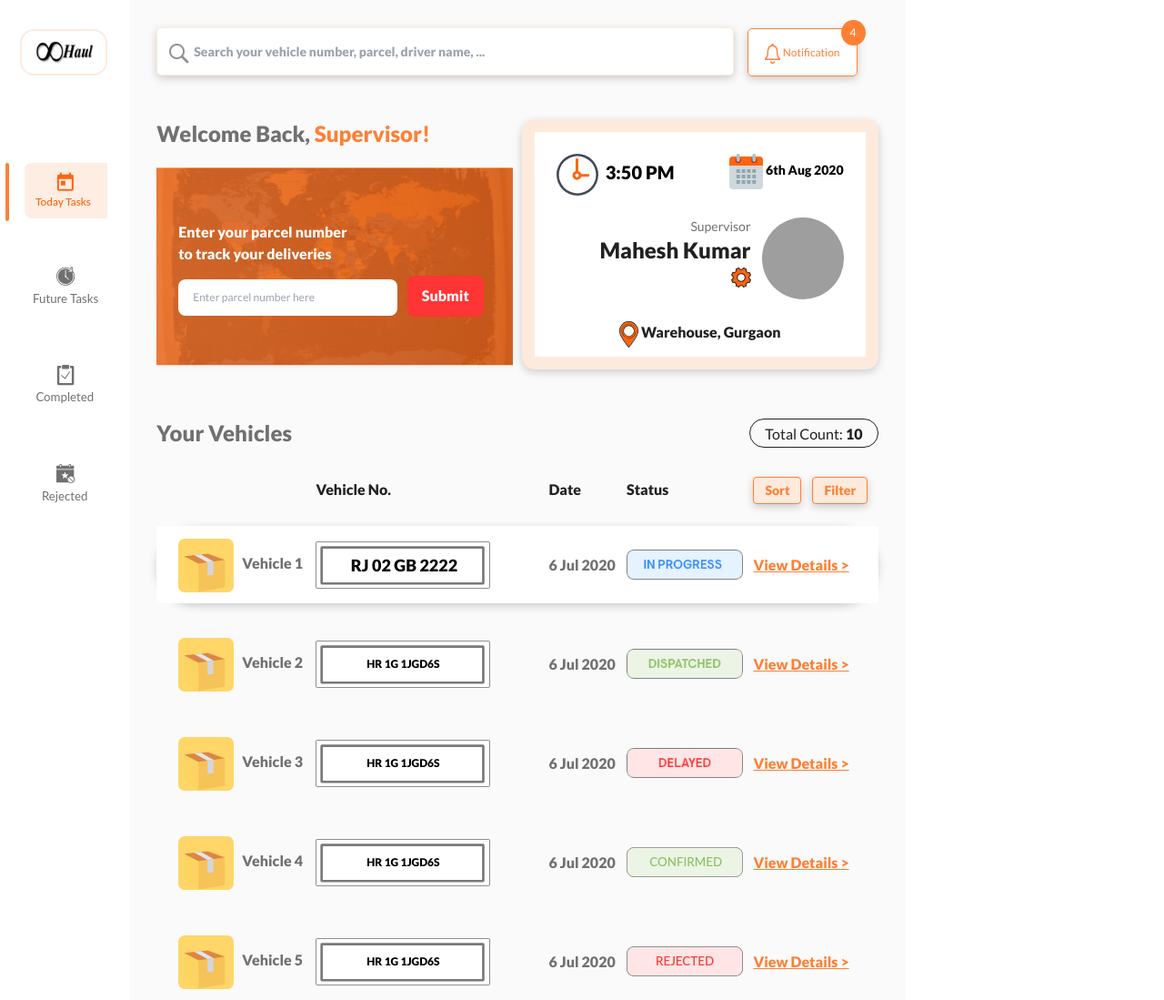
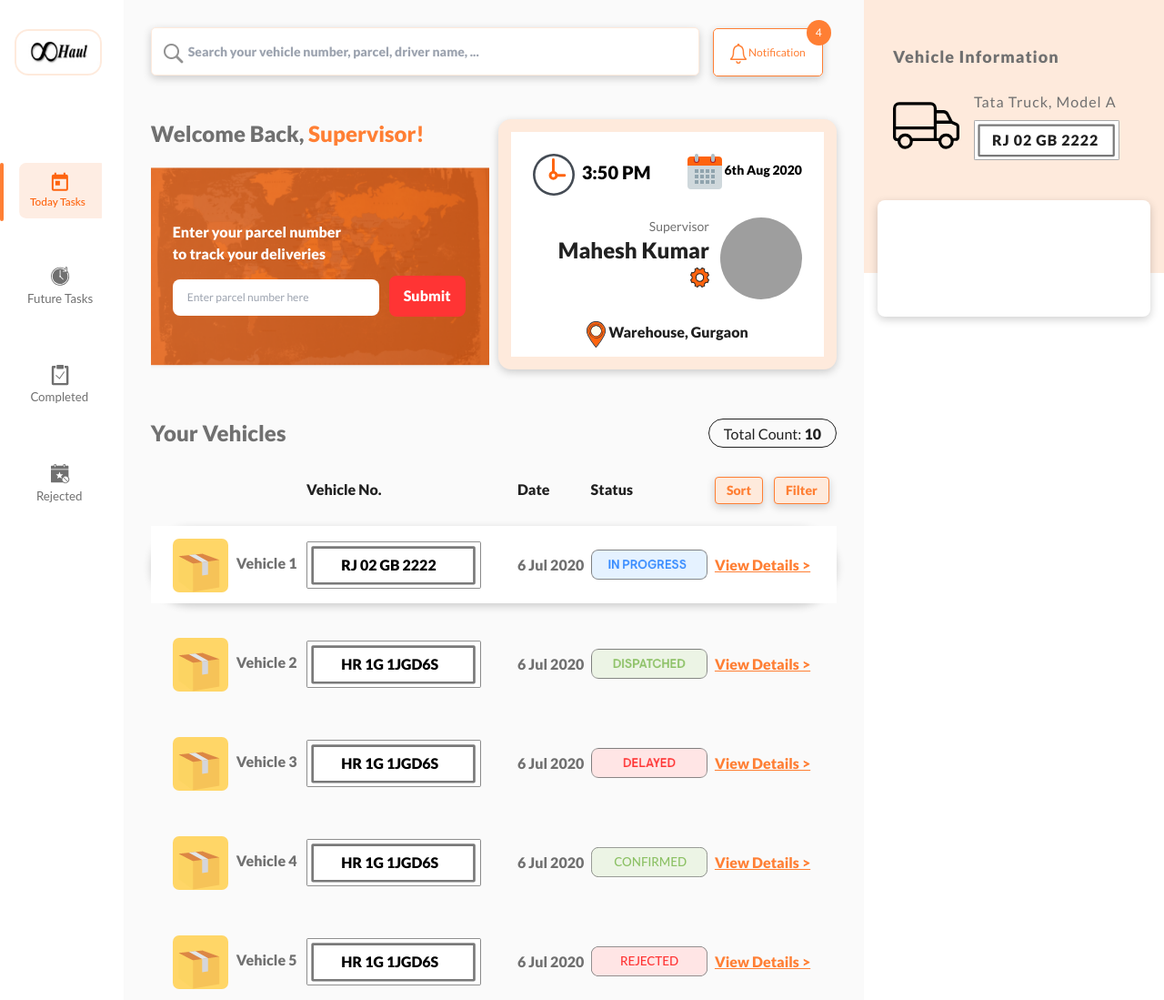
Before and after one commit to MohdImran001/inf-dashboard, a plain HTML site: page index.html in a window 1280 px wide. Shown: the whole page at 91% size. Drawn offline with nearby package versions, Linux system fonts and the light colour scheme; grey boxes are pictures that could not be loaded.

Commit message:
working on right sidebar

```diff
--- a/assets/css/style.css
+++ b/assets/css/style.css
@@ -83,6 +83,25 @@ body {
     height: 90px;
 }
 
+.number-plate {
+    position: absolute;
+    top:50%;
+    left:20%;
+    transform: translate(0, -50%);
+}
+
+.vehicle-info {
+    background-color: #FEEADC;
+    width: 330px;
+    height: 300px;
+    color: #707070;
+    letter-spacing: 1px;
+}
+
+.driver-information {
+    width: 300px;
+}
+
 .badge {
     position: absolute;
     top: -10px;
--- a/index.html
+++ b/index.html
@@ -116,7 +116,7 @@
                                 <div class="table-cell text-md" style="color:#212121;">
                                     Vehicle No.
                                 </div>
-                                <div class="table-cell text-md pl-16" style="color:#212121;">
+                                <div class="table-cell text-md pl-10" style="color:#212121;">
                                     Date
                                 </div>
                                 <div class="table-cell text-md " style="color:#212121;">
@@ -140,13 +140,13 @@
                                     <img src="./assets/icons/ic-parcel_box.png" class="inline "alt="parcel-box">
                                     Vehicle 1
                                 </div>
-                                <div class="table-cell text-xs align-middle text-center font-bold w-48" style="position:relative" >
+                                <div class="table-cell text-md align-middle text-center font-bold w-48" style="position:relative" >
                                     <img src="./assets/icons/number_plate.svg" class="w-48"class=""alt="">
-                                    <p  class="text-lg"style="position: absolute; top:50%; left:20%; transform: translate(0, -50%);">
+                                    <p  class=" number-plate" >
                                         RJ 02 GB 2222
                                     </p>
                                 </div>
-                                <div class="table-cell text-md align-middle text-grey font-bold pl-16" >
+                                <div class="table-cell text-md align-middle text-grey font-bold pl-10" >
                                     6 Jul 2020
                                 </div>
                                 <div class="table-cell text-md align-middle font-bold ">
@@ -164,11 +164,11 @@
                                     <img src="./assets/icons/ic-parcel_box.png" class="inline "alt="box">
                                     Vehicle 2
                                 </div>
-                                <div class="table-cell text-xs align-middle text-center font-bold w-48" style="position:relative" >
+                                <div class="table-cell text-md align-middle text-center font-bold w-48" style="position:relative" >
                                     <img src="./assets/icons/number_plate.svg" class="w-48"class=""alt="">
-                                    <p style="position: absolute; top:50%; left:50%; transform: translate(-50%, -50%);">HR 1G 1JGD6S</p>
+                                    <p class="number-plate">HR 1G 1JGD6S</p>
                                 </div>
-                                <div class="table-cell text-md align-middle text-grey font-bold pl-16" >
+                                <div class="table-cell text-md align-middle text-grey font-bold pl-10" >
                                     6 Jul 2020
                                 </div>
                                 <div class="table-cell text-sm align-middle font-bold ">
@@ -186,11 +186,11 @@
                                     <img src="./assets/icons/ic-parcel_box.png" class="inline "alt="box">
                                     Vehicle 3
                                 </div>
-                                <div class="table-cell text-xs align-middle text-center font-bold w-48" style="position:relative" >
+                                <div class="table-cell text-md align-middle text-center font-bold w-48" style="position:relative" >
                                     <img src="./assets/icons/number_plate.svg" class="w-48"class=""alt="">
-                                    <p style="position: absolute; top:50%; left:50%; transform: translate(-50%, -50%);">HR 1G 1JGD6S</p>
+                                    <p class="number-plate">HR 1G 1JGD6S</p>
                                 </div>
-                                <div class="table-cell text-md align-middle text-grey font-bold pl-16" >
+                                <div class="table-cell text-md align-middle text-grey font-bold pl-10" >
                                     6 Jul 2020
                                 </div>
                                 <div class="table-cell text-sm align-middle font-bold ">
@@ -208,11 +208,11 @@
                                     <img src="./assets/icons/ic-parcel_box.png" class="inline "alt="box">
                                     Vehicle 4
                                 </div>
-                                <div class="table-cell text-xs align-middle text-center font-bold w-48" style="position:relative" >
+                                <div class="table-cell text-md align-middle text-center font-bold w-48" style="position:relative" >
                                     <img src="./assets/icons/number_plate.svg" class="w-48"class=""alt="">
-                                    <p style="position: absolute; top:50%; left:50%; transform: translate(-50%, -50%);">HR 1G 1JGD6S</p>
+                                    <p class="number-plate ">HR 1G 1JGD6S</p>
                                 </div>
-                                <div class="table-cell text-md align-middle text-grey font-bold pl-16" >
+                                <div class="table-cell text-md align-middle text-grey font-bold pl-10" >
                                     6 Jul 2020
                                 </div>
                                 <div class="table-cell text-sm align-middle font-bold ">
@@ -230,11 +230,11 @@
                                     <img src="./assets/icons/ic-parcel_box.png" class="inline "alt="box">
                                     Vehicle 5
                                 </div>
-                                <div class="table-cell text-xs align-middle text-center font-bold w-48" style="position:relative" >
+                                <div class="table-cell text-md align-middle text-center font-bold w-48" style="position:relative" >
                                     <img src="./assets/icons/number_plate.svg" class="w-48"class=""alt="">
-                                    <p style="position: absolute; top:50%; left:50%; transform: translate(-50%, -50%);">HR 1G 1JGD6S</p>
+                                    <p class="number-plate ">HR 1G 1JGD6S</p>
                                 </div>
-                                <div class="table-cell text-md align-middle text-grey font-bold pl-16" >
+                                <div class="table-cell text-md align-middle text-grey font-bold pl-10" >
                                     6 Jul 2020
                                 </div>
                                 <div class="table-cell text-sm align-middle font-bold ">
@@ -255,6 +255,34 @@
             <!-- Middle View - Dashboard -->
 
 
+            <!-- Vehicle Information -->
+
+            <div class="vehicle-information ">
+
+                <div class="vehicle-info pt-12 pl-8">
+                    <h1 class="text-lg font-extrabold">Vehicle Information</h1>
+                    <div class="flex flex-row mt-6">
+                        <img src="./assets/icons/truck.svg" alt="truck-logo">
+                        <div class="ml-4">
+                            <p class="">Tata Truck, Model A</p>
+                            <div class="mt-2" style="position:relative">
+                                <img src="./assets/icons/number_plate.svg" class="w-40" alt="truck number">
+                                <p class="number-plate text-md text-black font-bold -ml-3">RJ 02 GB 2222</p>
+                            </div>
+                        </div>
+                    </div>
+                </div>
+
+                <div class="driver-information shadow  h-32 bg-white rounded-lg m-auto -mt-20">
+
+                </div>
+
+            </div>
+
+
+            <!-- Vehicle Information -->
+
+
         </div>
 
 
```
Also changed, not shown: assets/icons/ic_tick.svg (added), assets/icons/ic_truck_small_stepper.svg (added), assets/icons/truck.svg (added).
